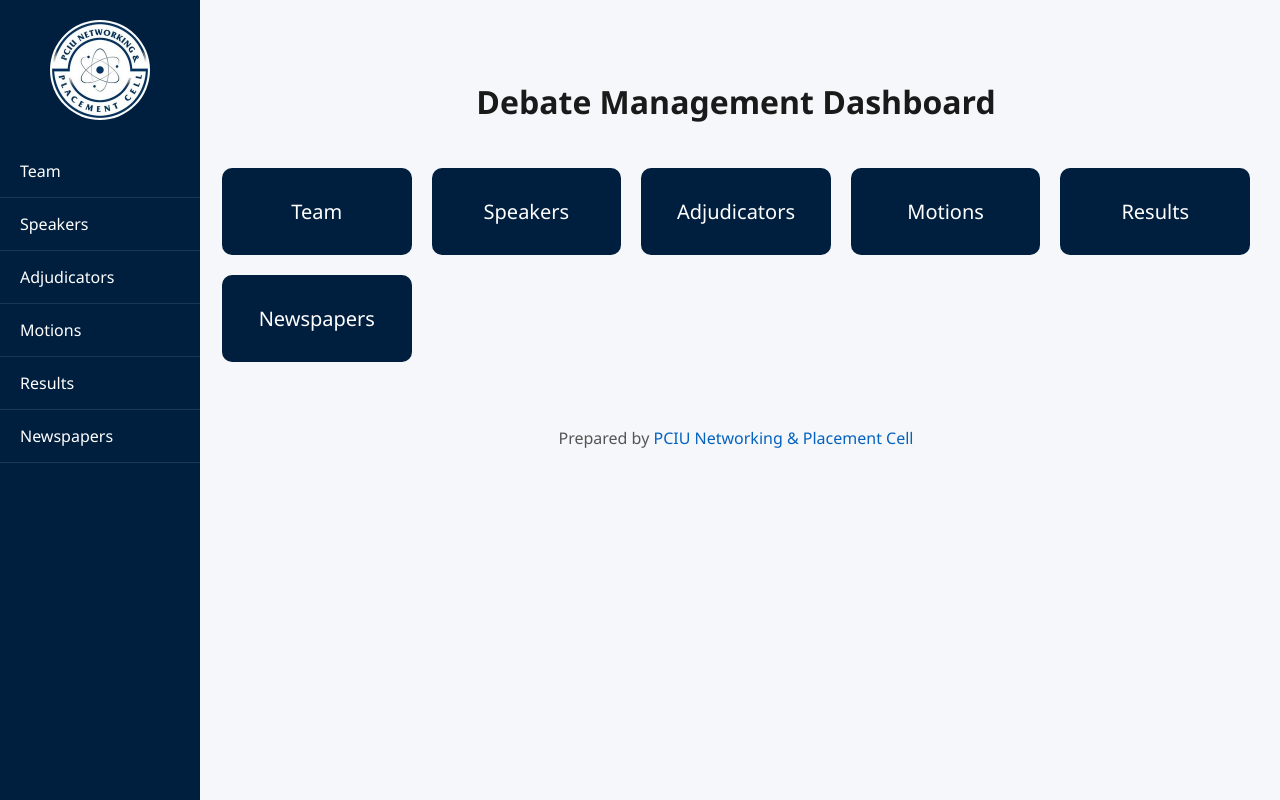
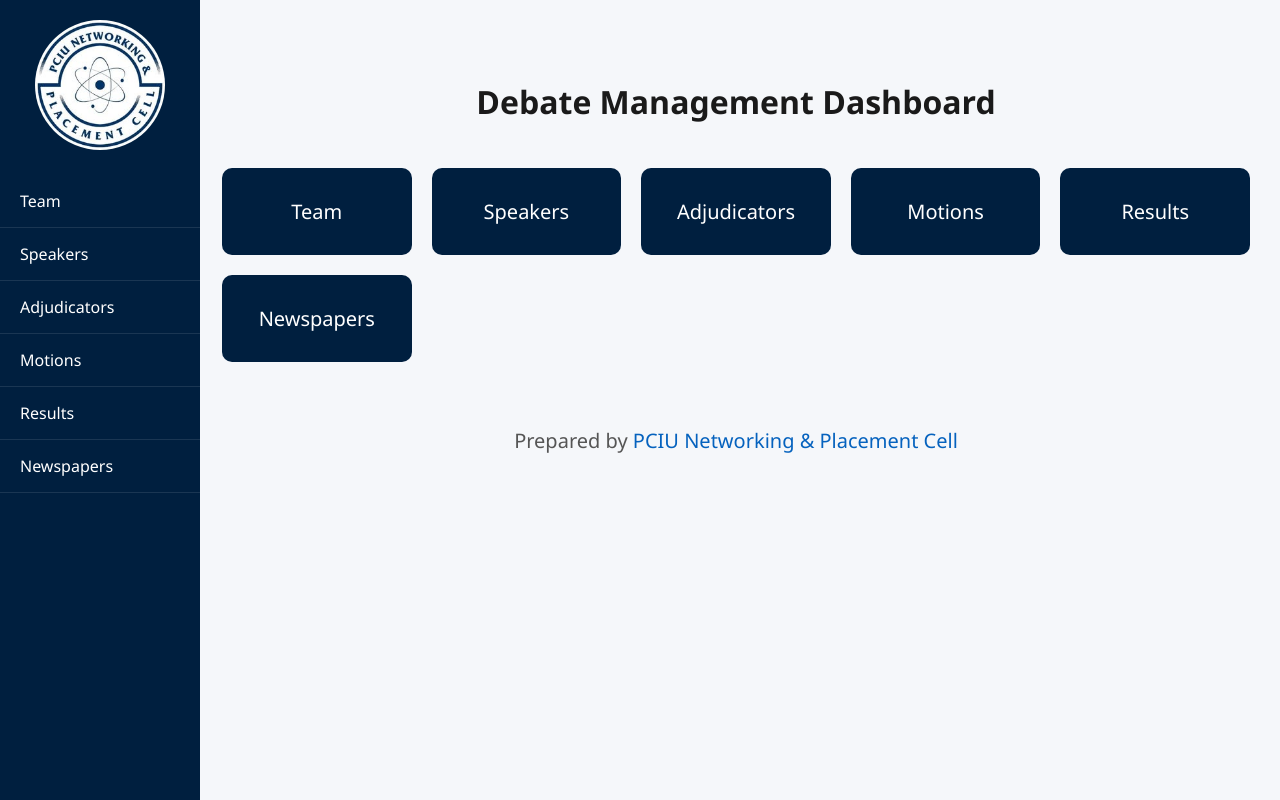
Before and after one commit to sr-official/pnpc, a plain HTML site: page index.html in a window 1280 px wide. Drawn offline with Linux system fonts and the light colour scheme.

Commit message:
cell logo & footer updated

```diff
--- a/assets/css/style.css
+++ b/assets/css/style.css
@@ -39,7 +39,7 @@ body {
 }
 
 #sidebar .logo img {
-    width: 100px;
+    width: 130px;
     border-radius: 50%;
 }
 
@@ -291,6 +291,7 @@ body {
    FOOTER
 ============================================ */
 .footer {
+    font-size: 20px;
     margin-top: 30px;
     text-align: center;
     padding: 15px;
```
